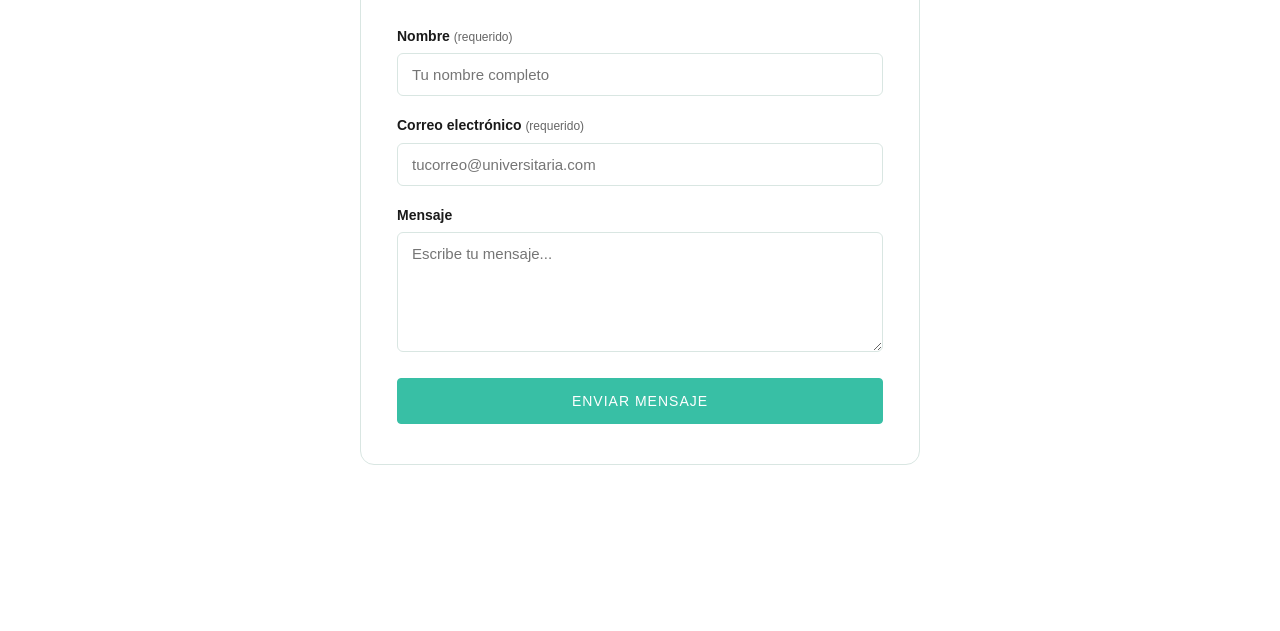
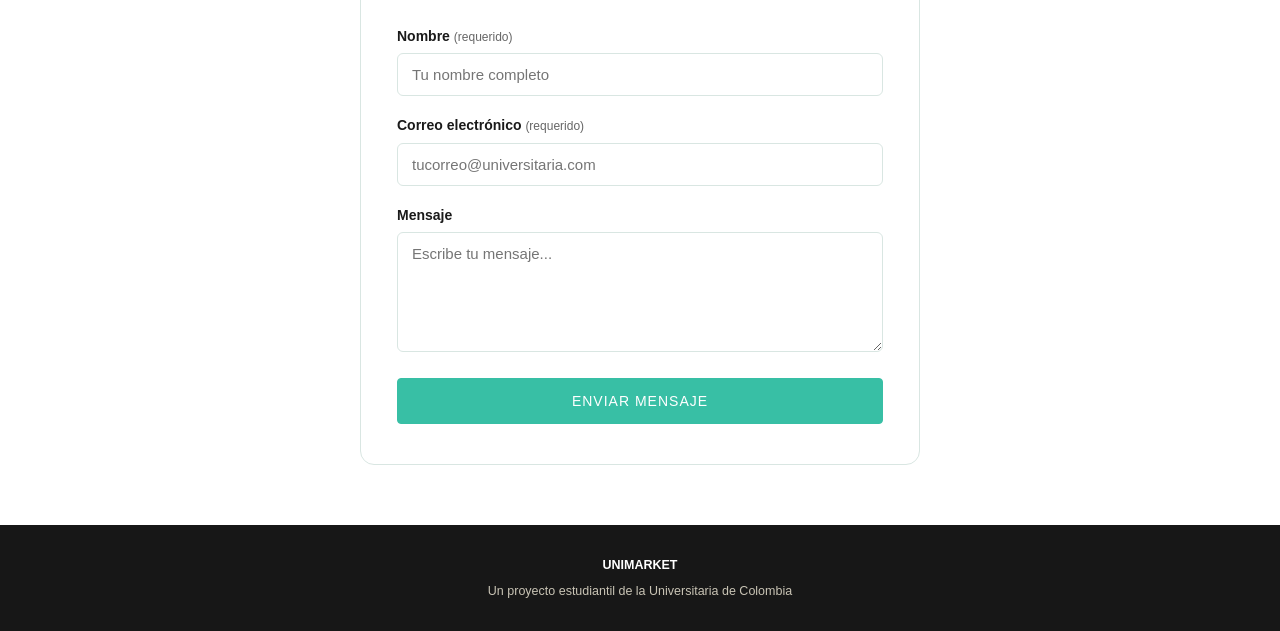
Before and after one commit to sophiealferez-oss/Unimarket, a plain HTML site: page contacto.html in a window 1280 px wide. Shown: the part 557-1188 px from the top of the page. Before the commit the page ends 1082 px from the top, so only its background shows below. Drawn offline with Linux system fonts and the light colour scheme.

Commit message:
cambio de iniciales y adicion del footer en cada pestaña

```diff
--- a/contacto.html
+++ b/contacto.html
@@ -137,5 +137,10 @@
   });
 </script>
 
+<footer style="background:#171717; color:#C9C4B5; padding:30px clamp(20px,4vw,56px); text-align:center; font-size:12.5px;">
+  <div style="color:#fff; font-family:'Sora', sans-serif; font-weight:700; margin-bottom:6px;">UNIMARKET</div>
+  <div>Un proyecto estudiantil de la Universitaria de Colombia</div>
+</footer>
+
 </body>
 </html>
```
Also changed, not shown: categorias.html (+5 -0 lines), index.html (+5 -0 lines), publicar.html (+9 -0 lines), quienessomos.html (+2 -2 lines).
